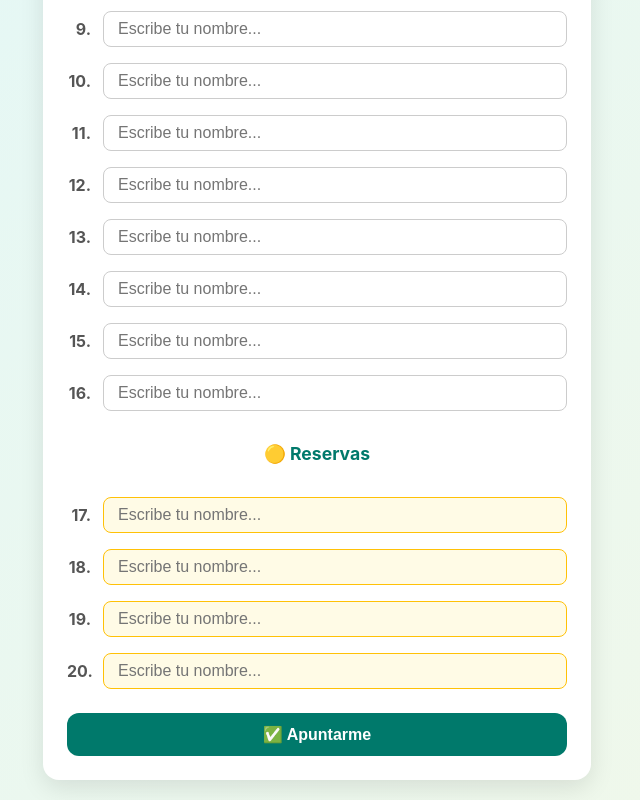
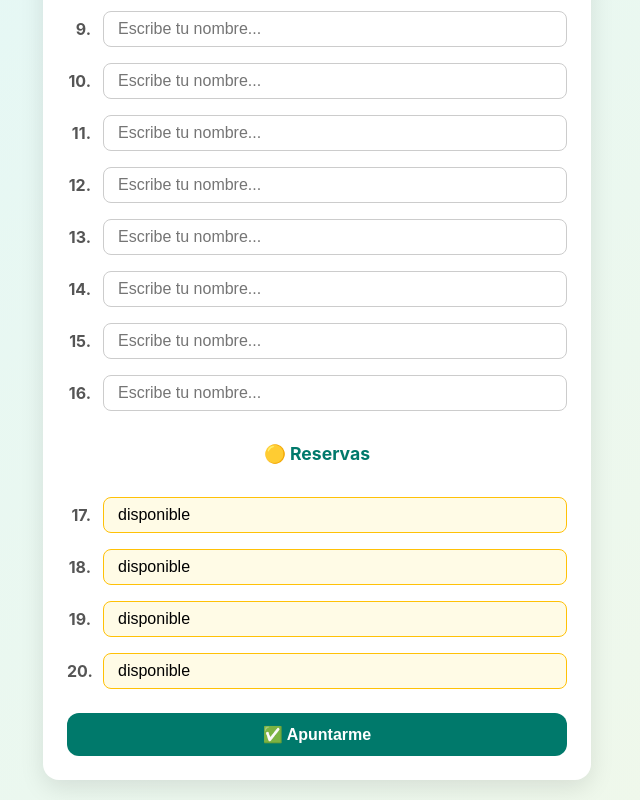
Before and after one commit to kreshetov/incondicionales, a React (Create React App) app in the folder incondicionales-app/: page /#/Viernes in a window 1280 px wide. Shown: the part 785-1585 px from the top of the page, without its empty margins (323-963 px from the left). Built offline with nearby package versions, Linux system fonts and the light colour scheme; no server answers.

Commit message:
agregando validacion lista

```diff
--- a/incondicionales-app/src/pages/Viernes/Viernes.tsx
+++ b/incondicionales-app/src/pages/Viernes/Viernes.tsx
@@ -2,7 +2,7 @@ import { useEffect, useState } from 'react';
 import './Viernes.css';
 
 const Viernes = () => {
-    const [nombres, setNombres] = useState<string[]>(Array(20).fill("")); // 20 vacíos inicialmente
+    const [nombres, setNombres] = useState<string[]>(Array(20).fill("disponible")); // 20 vacíos inicialmente
 
     // Cargar lista desde Azure Blob
     useEffect(() => {
@@ -14,8 +14,26 @@ const Viernes = () => {
             .catch(err => console.error('Error al cargar la lista:', err));
     }, []);
 
+    // Validar campos de la lista
+    const validarLista = (nombres: string[]): boolean => {
+        const nombresValidos = /^[A-Za-z]+( [A-Za-z]+)?$/;
+
+        for (const nombre of nombres) {
+            if (!nombresValidos.test(nombre)) {
+                console.log("Nombre inválido:", nombre);
+                console.log ("Solo se permiten letras y un espacio entre nombres");
+                alert("Solo se permiten letras y un espacio entre nombres");
+             return false;
+            }
+        }
+        return true;
+    };
+
     // PUT hacia Azure Function
     const apuntarse = async () => {
+        if (!validarLista(nombres)) {
+            return;
+        }
         try {
             const res = await fetch(`https://incondicionales-app-c9dqb9fta6bxckef.spaincentral-01.azurewebsites.net/api/ActualizarLista`, {
                 method: "PUT",
@@ -54,7 +72,7 @@ const Viernes = () => {
                                 className="jugador-input"
                                 type="text"
                                 placeholder="Escribe tu nombre..."
-                                value={nombre}
+                                value={nombre === "disponible" ? "" : nombre}
                                 onChange={(e) => {
                                     const nuevosNombres = [...nombres];
                                     nuevosNombres[index] = e.target.value;
```
